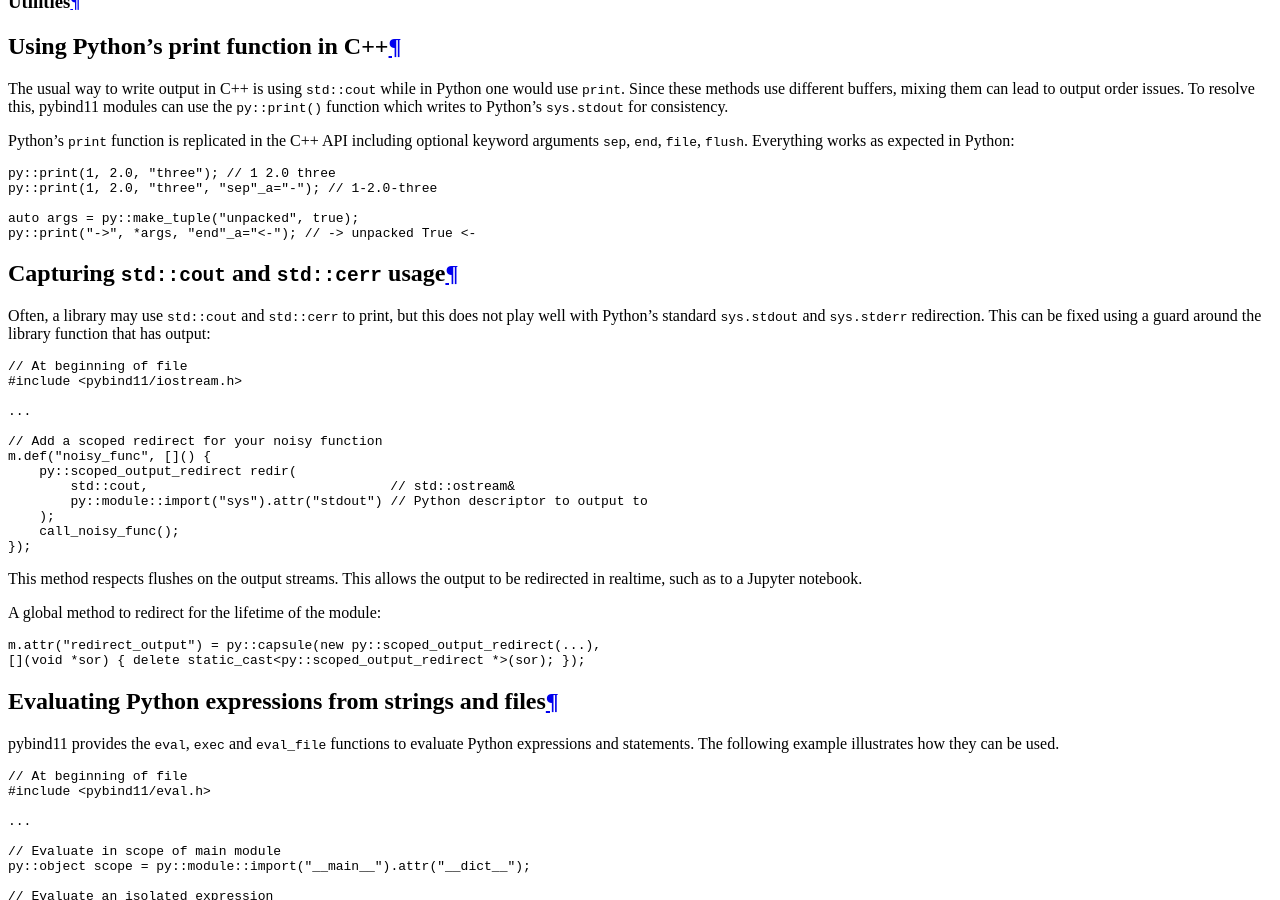
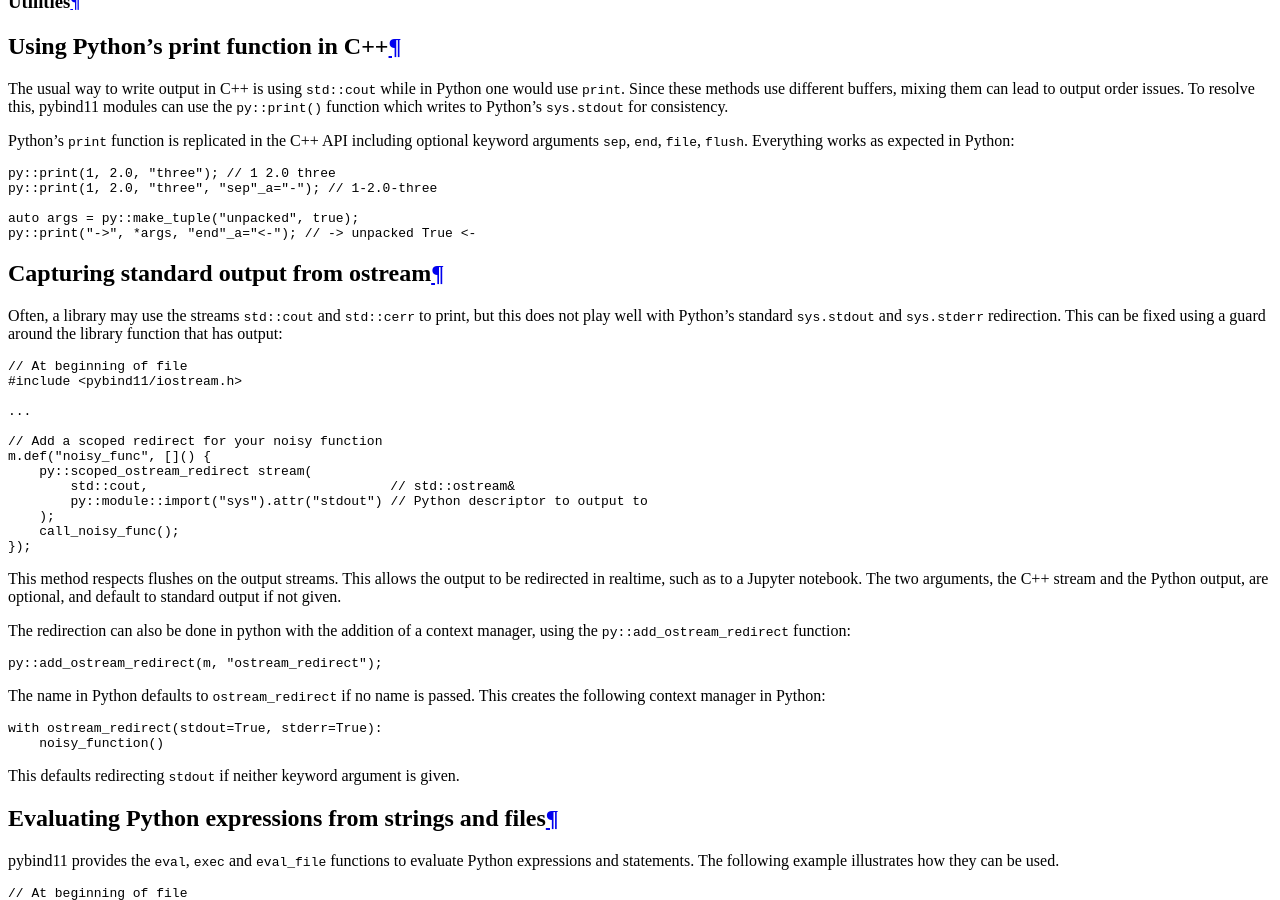
Before and after one commit to pybind/pybind11, a Sphinx documentation site: the page built from docs/advanced/pycpp/utilities.rst, in a window 1280 px wide and 900 px high, scrolled down 831 px. Built offline with Sphinx 7.4.7 and the Read the Docs theme 2.0.0, drawn with Linux system fonts in a browser that asks for light colours; some of the changed text lies outside the part shown.

Commit message:
Second version of io redirect, still with multiple inheritance
Squashed commit of the following:

commit 94d65fb040bf10eea9cda3093e73d87ec2c503e9
Author: Henry Fredrick Schreiner <henry.fredrick.schreiner@cern.ch>
Date:   Sun Aug 20 23:52:38 2017 -0700

    Fixing refer error

commit 3ba58dc110d3f313e9176f5f17830e903f8f41c8
Author: Henry Fredrick Schreiner <henry.fredrick.schreiner@cern.ch>
Date:   Sun Aug 20 23:15:51 2017 -0700

    Fix typo in windows fix

commit 0100145a240187f8d97b348daada162f1808de5f
Author: Henry Fredrick Schreiner <henry.fredrick.schreiner@cern.ch>
Date:   Sun Aug 20 23:06:37 2017 -0700

    Fix header not linking in docs

commit 2a8273df216143fbb42e104b46d129b00146cda2
Author: Henry Fredrick Schreiner <henry.fredrick.schreiner@cern.ch>
Date:   Sun Aug 20 23:04:10 2017 -0700

    Fixing usage of reserved word on windows

commit caefb6c8d8bf3f362dd871b6e94343a226f2585a
Author: Henry Fredrick Schreiner <henry.fredrick.schreiner@cern.ch>
Date:   Sun Aug 20 22:37:34 2017 -0700

    Removing output in logs, better testing

commit 315645e3883b8ee801af9ccedf6d6cdf0f092a60
Author: Henry Fredrick Schreiner <henry.fredrick.schreiner@cern.ch>
Date:   Sun Aug 20 21:43:05 2017 -0700

    Renames and cleanup

commit 3841c79a3914ffb32bf0b6192c9d06acbe2e8d57
Author: Henry Fredrick Schreiner <henry.fredrick.schreiner@cern.ch>
Date:   Sun Aug 20 14:43:52 2017 -0700

    Typo fix

commit 861478aae97ee09bfd9675745ce736a5c4f9ffac
Author: Henry Fredrick Schreiner <henry.fredrick.schreiner@cern.ch>
Date:   Sun Aug 20 12:49:57 2017 -0400

    Using setup function

commit 8c718359c780c248c697b9354cda83b691203bb7
Author: Henry Fredrick Schreiner <henry.fredrick.schreiner@cern.ch>
Date:   Sun Aug 20 10:03:54 2017 -0400

    Removing globaliostream, combined from others

commit 55e372f74ba73fce2c763c112d70036a8ea3ec4b
Author: Henry Fredrick Schreiner <henry.fredrick.schreiner@cern.ch>
Date:   Sat Aug 19 20:32:17 2017 -0400

    Move to context manager method

commit 7738d2fc7c47b1bd652f03a3c3246672a049934b
Author: Henry Fredrick Schreiner <henry.fredrick.schreiner@cern.ch>
Date:   Sat Aug 19 17:15:26 2017 -0400

    Addressing first four comments

```diff
--- a/docs/advanced/pycpp/utilities.rst
+++ b/docs/advanced/pycpp/utilities.rst
@@ -21,12 +21,12 @@
     auto args = py::make_tuple("unpacked", true);
     py::print("->", *args, "end"_a="<-"); // -> unpacked True <-
 
-.. _eval:
+.. _ostream_redirect:
 
-Capturing ``std::cout`` and ``std::cerr`` usage
-===============================================
+Capturing standard output from ostream
+======================================
 
-Often, a library may use ``std::cout`` and ``std::cerr`` to print, but this does
+Often, a library may use the streams ``std::cout`` and ``std::cerr`` to print, but this does
 not play well with Python's standard ``sys.stdout`` and ``sys.stderr`` redirection.
 This can be fixed using a guard around the library function that has output:
 
@@ -39,7 +39,7 @@
 
     // Add a scoped redirect for your noisy function
     m.def("noisy_func", []() {
-        py::scoped_output_redirect redir(
+        py::scoped_ostream_redirect stream(
             std::cout,                               // std::ostream&
             py::module::import("sys").attr("stdout") // Python descriptor to output to
         );
@@ -47,14 +47,30 @@
     });
 
 This method respects flushes on the output streams. This allows the output to be redirected
-in realtime, such as to a Jupyter notebook.
+in realtime, such as to a Jupyter notebook. The two arguments, the C++ stream and the Python
+output, are optional, and default to standard output if not given.
 
-A global method to redirect for the lifetime of the module:
+The redirection can also be done in python with the addition of a context manager, using the `py::add_ostream_redirect()` function:
 
 .. code-block:: cpp
 
-    m.attr("redirect_output") = py::capsule(new py::scoped_output_redirect(...),
-    [](void *sor) { delete static_cast<py::scoped_output_redirect *>(sor); });
+    py::add_ostream_redirect(m, "ostream_redirect");
+
+The name in Python defaults to ``ostream_redirect`` if no name is passed.  This creates the following context manager in Python:
+
+.. code-block:: python
+
+    with ostream_redirect(stdout=True, stderr=True):
+        noisy_function()
+
+This defaults redirecting ``stdout`` if neither keyword argument is given.
+
+.. note:
+
+    The above methods will not redirect direct output to file descriptors, such as ``fprintf``. For those cases, you'll need to
+    redirect the file descriptors either directly in C or with Python's `os.dup2` function in an operating-system dependent way.
+
+.. _eval:
 
 Evaluating Python expressions from strings and files
 ====================================================
--- a/docs/changelog.rst
+++ b/docs/changelog.rst
@@ -128,8 +128,10 @@
   See :ref:`call_policies` for details.
   `#740 <https://github.com/pybind/pybind11/pull/740>`_.
 
-* Utility for redirecting `std::cout` and `std::cerr` added. See
-  `#1005 <https://github.com/pybind/pybind11/issues/1005>`_.
+* Utility for redirecting `std::cout` and `std::cerr` added,
+  `py::scoped_stl_redirect`, RAII in C++;
+  and a context manager in python. See :ref:`ostream_redirect` or
+  `#1005 <https://github.com/pybind/pybind11/pull/1009>`_.
 
 * Improved handling of types and exceptions across module boundaries.
   `#915 <https://github.com/pybind/pybind11/pull/915>`_,
```
Also changed, not shown: 6 other files.
